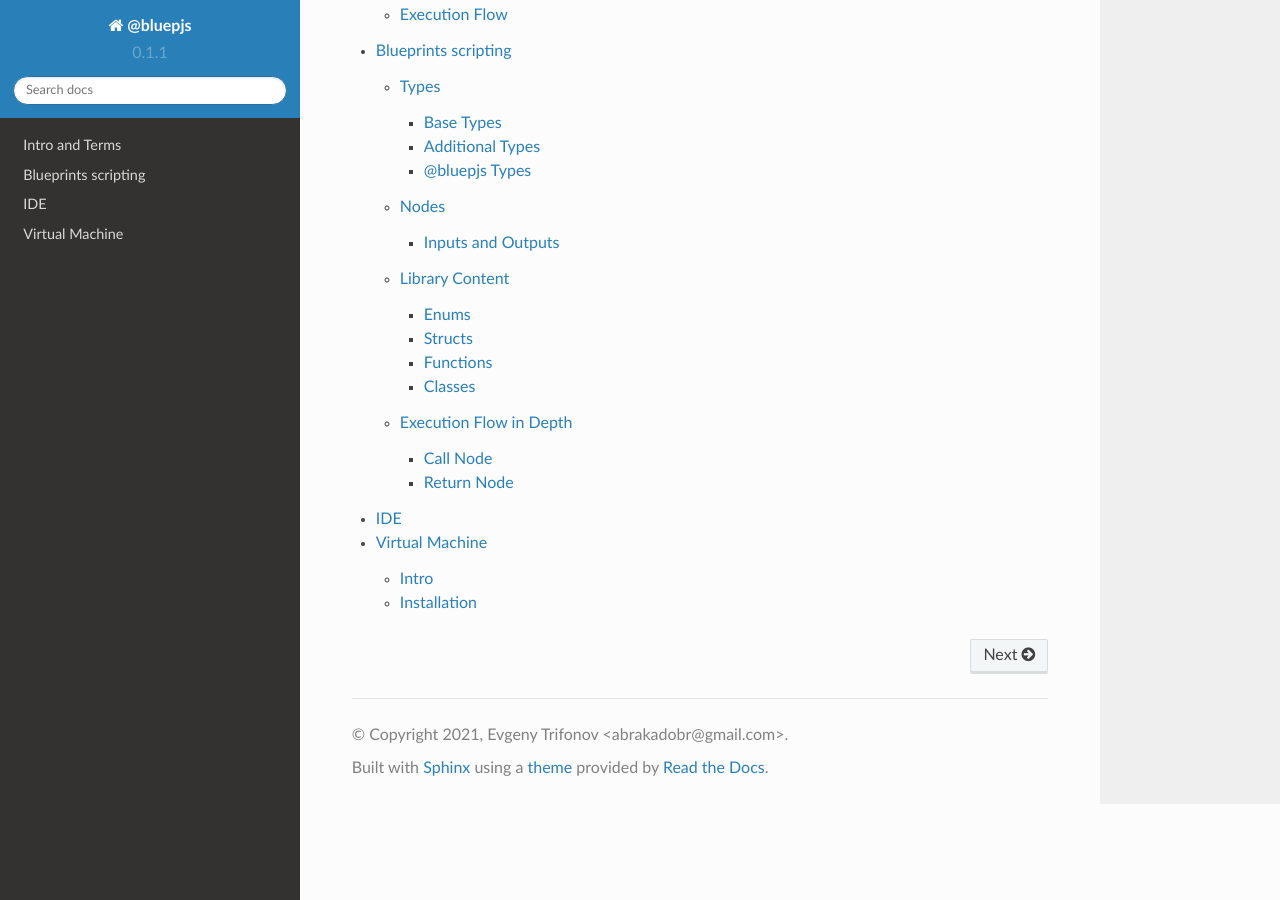
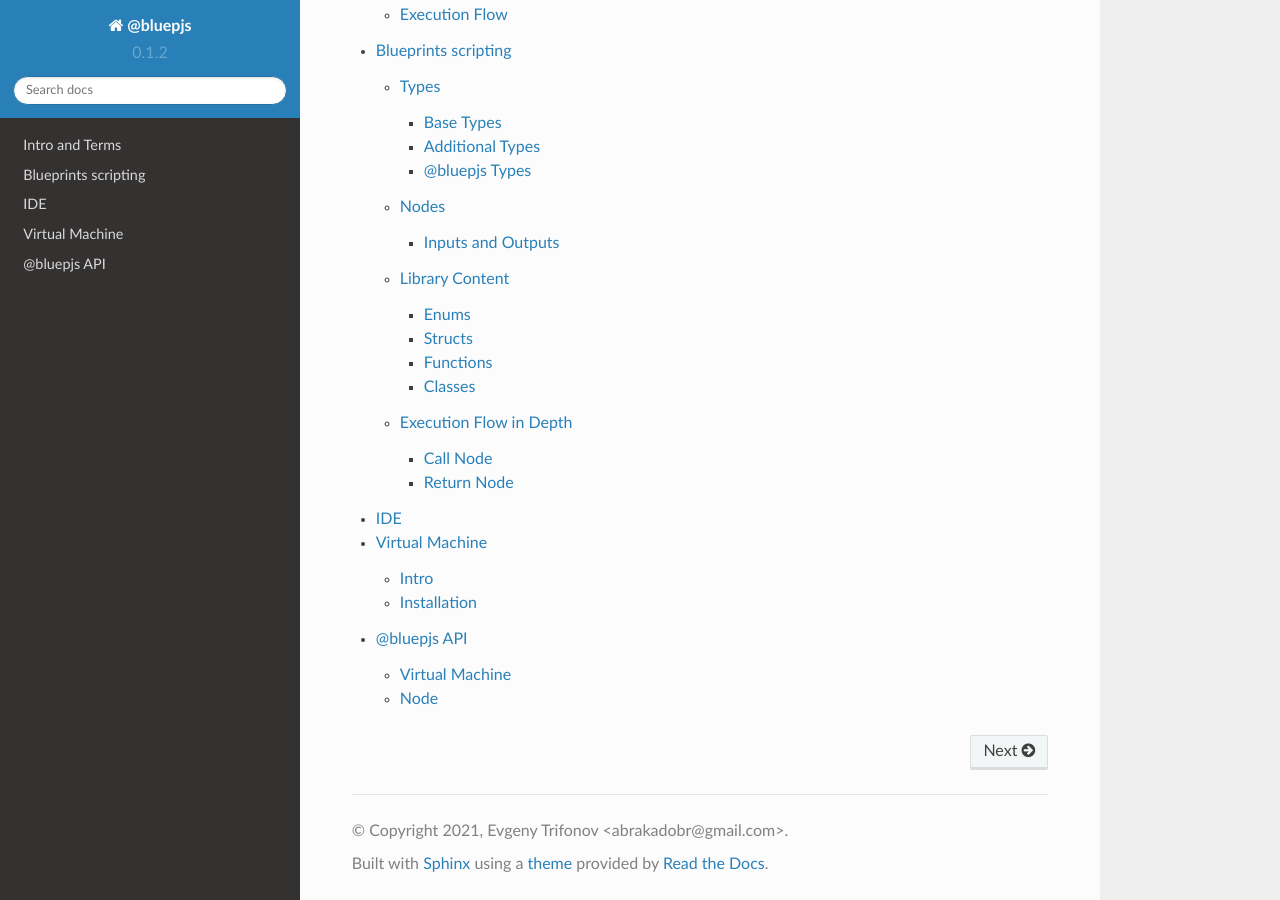
Before and after one commit to bluep-js/docs, a Sphinx documentation site: the page built from docs/source/index.rst, in a window 1280 px wide and 900 px high, scrolled down 1948 px. Built offline with Sphinx 7.4.7 and the Read the Docs theme 2.0.0, drawn with Linux system fonts in a browser that asks for light colours.

```diff
--- a/README.rst
+++ b/README.rst
@@ -10,7 +10,7 @@ Documentation Installation
 
    $ python -m venv .venv
    $ source .venv/bin/activate
-   (.venv)$ python -m pip install sphinx sphinx_rtd_theme
+   (.venv)$ python -m pip install sphinx sphinx_rtd_theme sphinx_js
 
 Local Build
 ============
--- a/docs/source/conf.py
+++ b/docs/source/conf.py
@@ -7,7 +7,7 @@ copyright = '2021, Evgeny Trifonov <abrakadobr@gmail.com>'
 author = 'Evgeny Trifonov'
 
 release = '0.1'
-version = '0.1.1'
+version = '0.1.2'
 
 # -- General configuration
 
@@ -17,7 +17,11 @@ extensions = [
     'sphinx.ext.autodoc',
     'sphinx.ext.autosummary',
     'sphinx.ext.intersphinx',
+    'sphinx_js'
 ]
+
+js_source_path = '../../../vm/src'
+primary_domain = 'js'
 
 intersphinx_mapping = {
     'python': ('https://docs.python.org/3/', None),
--- /dev/null
+++ b/docs/source/dev.rst
@@ -0,0 +1,13 @@
+@bluepjs API
+============
+
+Virtual Machine
+---------------
+
+Virtual Machine class:
+
+.. js:autoclass:: Vm
+   :members:
+
+Node
+----
--- a/docs/source/index.rst
+++ b/docs/source/index.rst
@@ -50,3 +50,4 @@ Contents
    blueprint
    ide
    vm
+   dev
```
